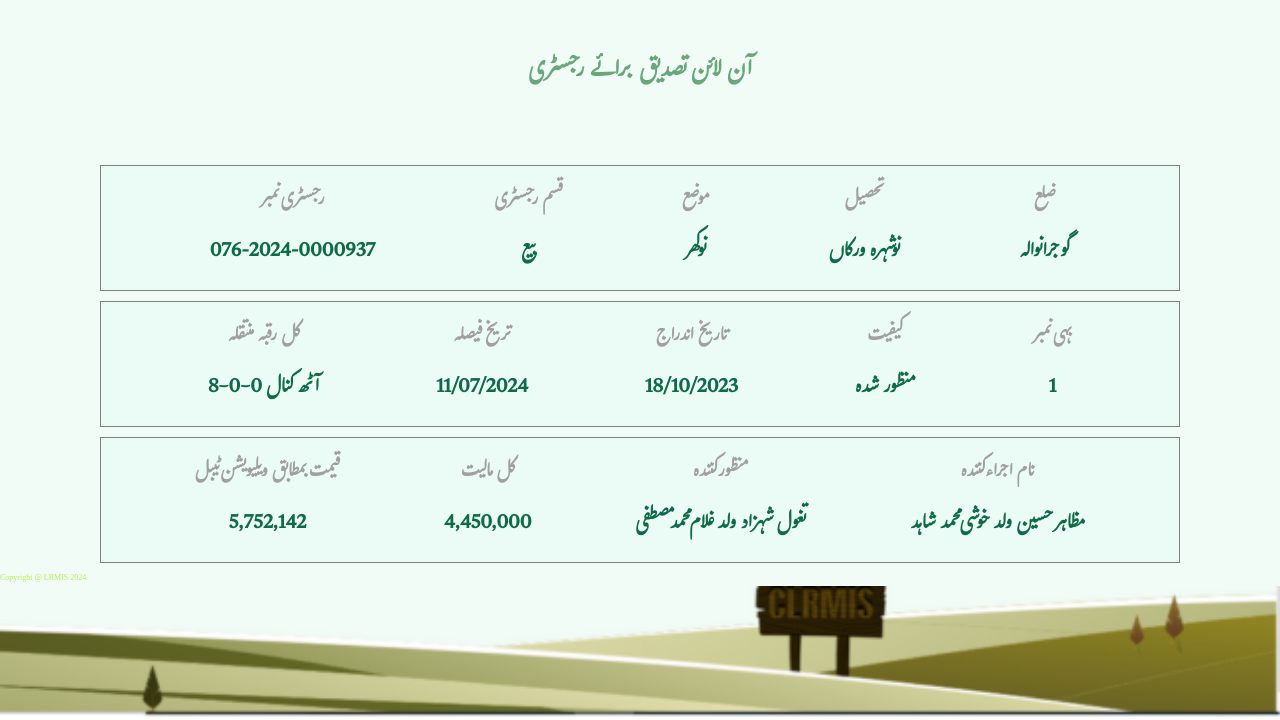
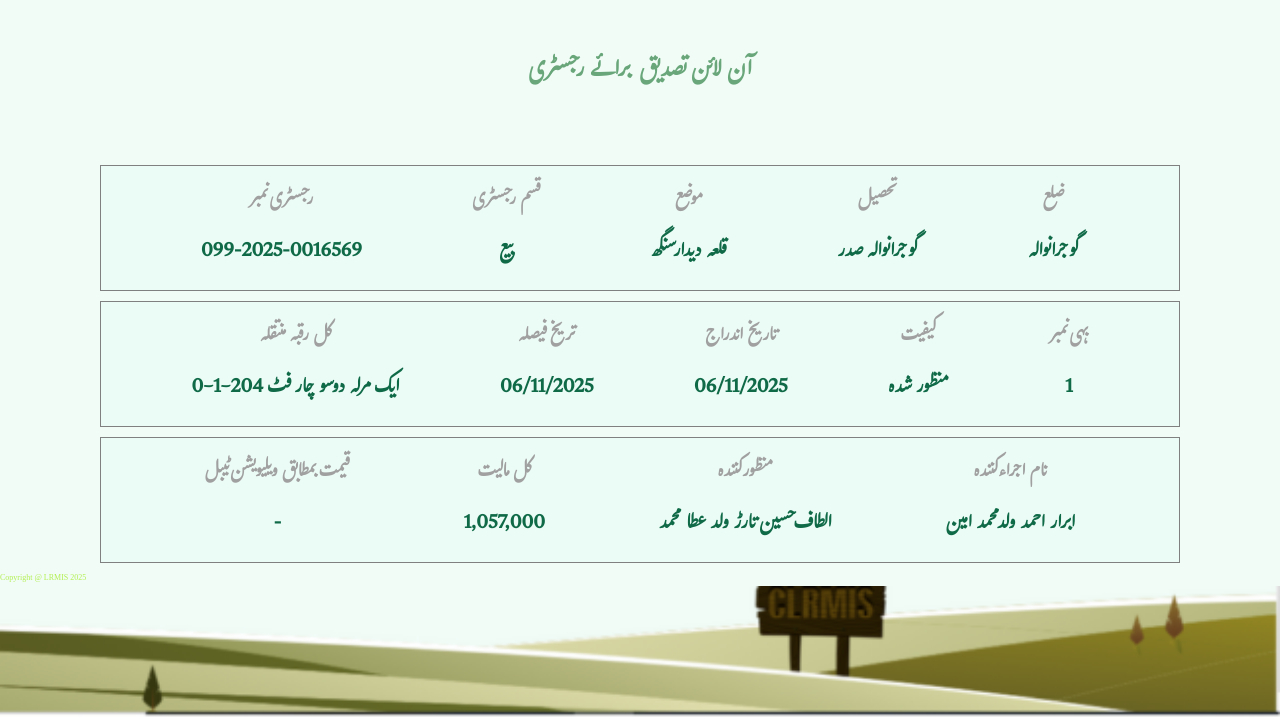
Before and after one commit to punjabzameen/https-onlinefard.punjab-zameen.gov.pk-RegistryVerification-data-HZVAQeF2tYkBM-11HiYtuGUbePYHHIhGp1, a plain HTML site: page index.html in a window 1280 px wide. Shown: the part 80-800 px from the top of the page. Drawn offline with Linux system fonts and the light colour scheme.

Commit message:
Update index.html

```diff
--- a/index.html
+++ b/index.html
@@ -32,7 +32,7 @@
             <div class="item text1">
                 <h3>رجسٹری نمبر
                 </h3>
-                <p>076-2024-0000937
+                <p>099-2025-0016569
                 </p>
             </div>
             <div class="item text2"><h3>قسم رجسٹری
@@ -42,13 +42,13 @@
             <div class="item text3">
                 <h3>موضع
                 </h3>
-                <p>نوکھر
+                <p>قلعہ دیدار سنگھ
                 </p>
             </div>
             <div class="item text4">
                 <h3>تحصیل
                 </h3>
-                <p>نوشہرہ ورکاں
+                <p>گوجرانوالہ صدر
                 </p>
             </div>
             <div class="item text5">
@@ -63,18 +63,18 @@
             <div class="item text1">
                 <h3>کل رقبہ منتقلہ
                 </h3>
-                <p>8-0-0 آٹھ کنال
+                <p>0-1-204 ایک مرلہ دوسو چار فٹ
                 </p>
             </div>
             <div class="item text2"><h3>تریخ فیصلہ
 
             </h3>
-            <p>11/07/2024
+            <p>06/11/2025
             </p></div>
             <div class="item text3">
                 <h3>تاریخ اندراج
                 </h3>
-                <p>18/10/2023
+                <p>06/11/2025
                 </p>
             </div>
             <div class="item text4">
@@ -95,23 +95,23 @@
             <div class="item text1">
                 <h3>قیمت بمطابق ویلیویشن ٹیبل
                 </h3>
-                <p>5,752,142
+                <p>-
                 </p>
             </div>
             <div class="item text2"><h3>کل مالیت
             </h3>
-            <p>4,450,000
+            <p>1,057,000
             </p></div>
             <div class="item text3">
                 <h3>منظور کنندہ
                 </h3>
-                <p>تغول شہزاد ولد غلام محمد مصطفی
+                <p>الطاف حسین تارڑ ولد عطا محمد
                 </p>
             </div>
             <div class="item text4">
                 <h3>نام اجراء کنندہ
                 </h3>
-                <p>مظاہر حسین ولد خوشی محمد شاہد
+                <p>ابرار احمد ولد محمد امین
                 </p>
             </div>
 
@@ -120,11 +120,12 @@
     </section>
     <!-- ----------------- Inage section------------------ -->
      <div class="bottom_img">
-        Copyright @ LRMIS 2024
+        Copyright @ LRMIS 2025
 
      </div>
      <!-- <div class="main">
     </div> -->
 
 </body>
+
 </html>
```
